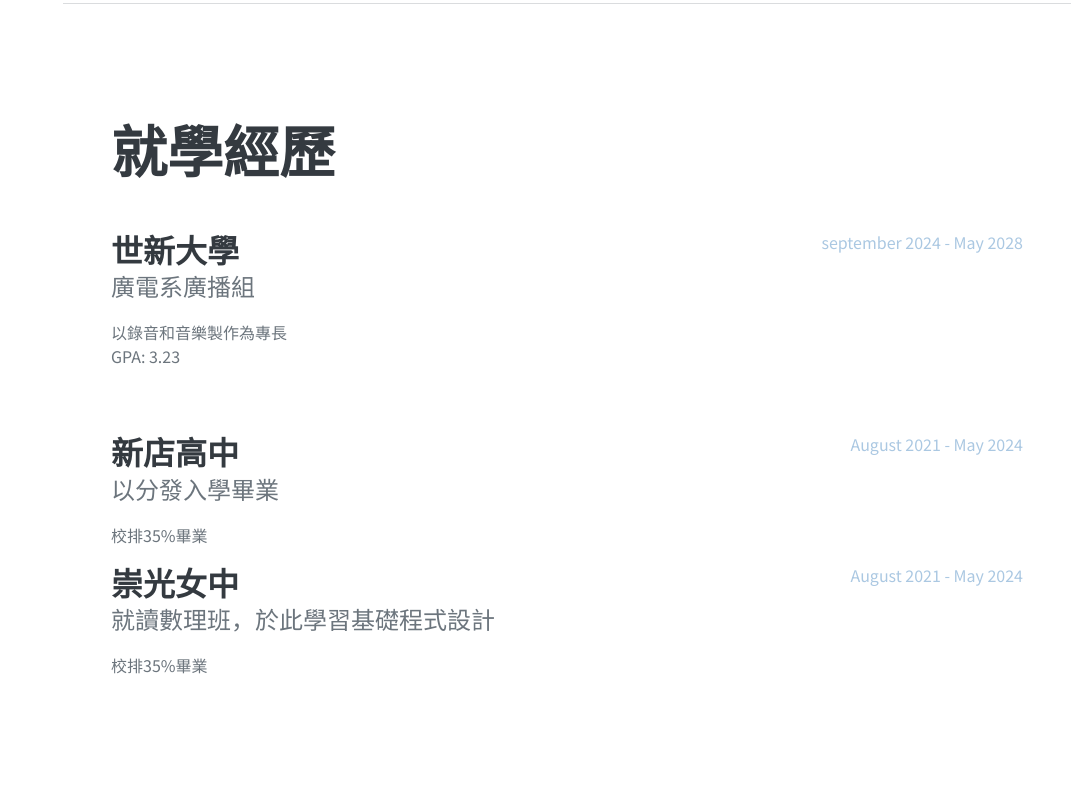
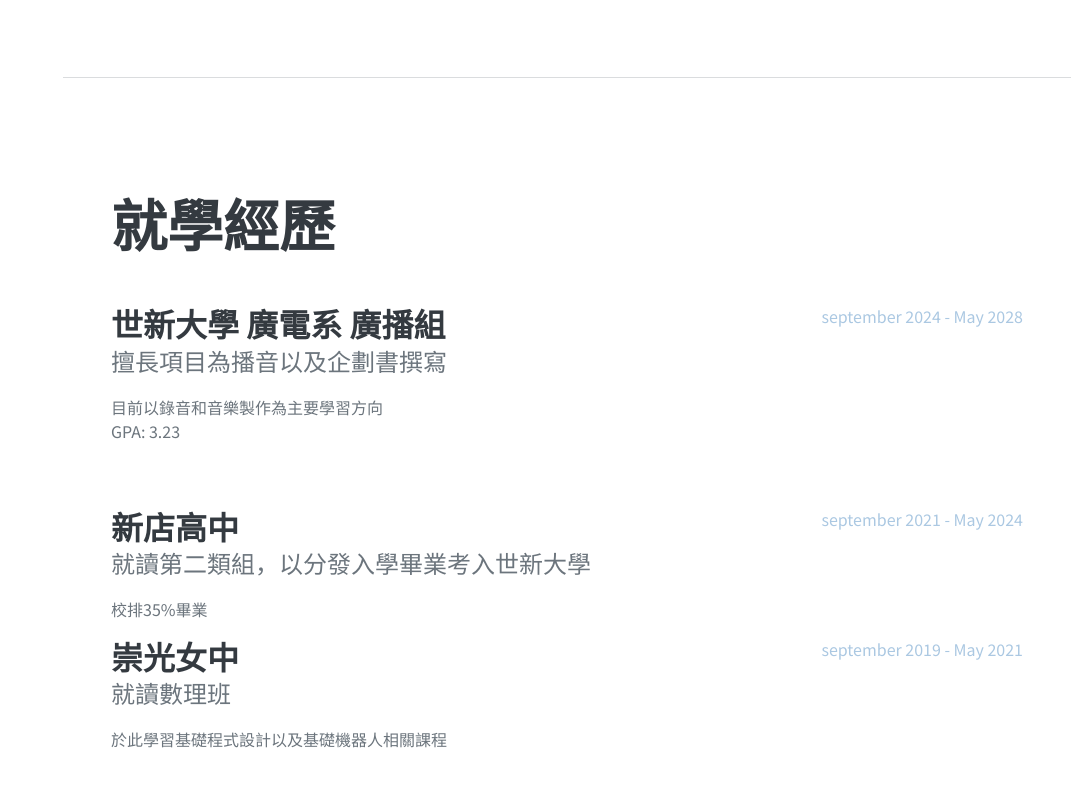
Before and after one commit to a113031097-lab/a113031097-lab.github.io, a plain HTML site: page index.html in a window 1280 px wide. Shown: the part 1979-2766 px from the top of the page, without its empty margins (209-1280 px from the left). Drawn offline with nearby package versions, Linux system fonts and the light colour scheme; a web font is replaced by a local one.

Commit message:
第一次修改
增加了大頭貼以及經歷的一小部分，修改了關於求學經歷的年份以及其中經歷

```diff
--- a/index.html
+++ b/index.html
@@ -25,7 +25,7 @@
         <nav class="navbar navbar-expand-lg navbar-dark bg-primary fixed-top" id="sideNav">
             <a class="navbar-brand js-scroll-trigger" href="#page-top">
                 <span class="d-block d-lg-none">Clarence Taylor</span>
-                <span class="d-none d-lg-block"><img class="img-fluid img-profile rounded-circle mx-auto mb-2" src="assets/img/profile.jpg" alt="..." /></span>
+                <span class="d-none d-lg-block"><img class="img-fluid img-profile rounded-circle mx-auto mb-2" src="c:\Users\w401\Downloads\Resume\Resume\大頭照.jpg" alt="..." /></span>
             </a>
             <button class="navbar-toggler" type="button" data-bs-toggle="collapse" data-bs-target="#navbarResponsive" aria-controls="navbarResponsive" aria-expanded="false" aria-label="Toggle navigation"><span class="navbar-toggler-icon"></span></button>
             <div class="collapse navbar-collapse" id="navbarResponsive">
@@ -66,11 +66,11 @@
             <!-- Experience-->
             <section class="resume-section" id="experience">
                 <div class="resume-section-content">
-                    <h2 class="mb-5">Experience</h2>
+                    <h2 class="mb-5">經歷</h2>
                     <div class="d-flex flex-column flex-md-row justify-content-between mb-5">
                         <div class="flex-grow-1">
-                            <h3 class="mb-0">Senior Web Developer</h3>
-                            <div class="subheading mb-3">Intelitec Solutions</div>
+                            <h3 class="mb-0">2023全國高中職暨大專校院學生KUSO創意英語配音比賽</h3>
+                            <div class="subheading mb-3">曾參加由陽明交大主辦的2023全國高中職暨大專校院學生KUSO創意英語配音比賽</div>
                             <p>Bring to the table win-win survival strategies to ensure proactive domination. At the end of the day, going forward, a new normal that has evolved from generation X is on the runway heading towards a streamlined cloud solution. User generated content in real-time will have multiple touchpoints for offshoring.</p>
                         </div>
                         <div class="flex-shrink-0"><span class="text-primary">March 2013 - Present</span></div>
@@ -108,9 +108,9 @@
                     <h2 class="mb-5">就學經歷</h2>
                     <div class="d-flex flex-column flex-md-row justify-content-between mb-5">
                         <div class="flex-grow-1">
-                            <h3 class="mb-0">世新大學</h3>
-                            <div class="subheading mb-3">廣電系廣播組</div>
-                            <div>以錄音和音樂製作為專長</div>
+                            <h3 class="mb-0">世新大學 廣電系 廣播組</h3>
+                            <div class="subheading mb-3">擅長項目為播音以及企劃書撰寫</div>
+                            <div>目前以錄音和音樂製作為主要學習方向</div>
                             <p>GPA: 3.23</p>
                         </div>
                         <div class="flex-shrink-0"><span class="text-primary">september 2024 - May 2028</span></div>
@@ -118,18 +118,18 @@
                     <div class="d-flex flex-column flex-md-row justify-content-between">
                         <div class="flex-grow-1">
                             <h3 class="mb-0">新店高中</h3>
-                            <div class="subheading mb-3">以分發入學畢業</div>
+                            <div class="subheading mb-3">就讀第二類組，以分發入學畢業考入世新大學</div>
                             <p>校排35%畢業</p>
                         </div>
-                        <div class="flex-shrink-0"><span class="text-primary">August 2021 - May 2024</span></div>
+                        <div class="flex-shrink-0"><span class="text-primary">september 2021 - May 2024</span></div>
                     </div>
                     <div class="d-flex flex-column flex-md-row justify-content-between">
                         <div class="flex-grow-1">
                             <h3 class="mb-0">崇光女中</h3>
-                            <div class="subheading mb-3">就讀數理班，於此學習基礎程式設計</div>
-                            <p>校排35%畢業</p>
+                            <div class="subheading mb-3">就讀數理班</div>
+                            <p>於此學習基礎程式設計以及基礎機器人相關課程</p>
                         </div>
-                        <div class="flex-shrink-0"><span class="text-primary">August 2021 - May 2024</span></div>
+                        <div class="flex-shrink-0"><span class="text-primary">september 2019 - May 2021</span></div>
                     </div>
                 </div>
             </section>
```
